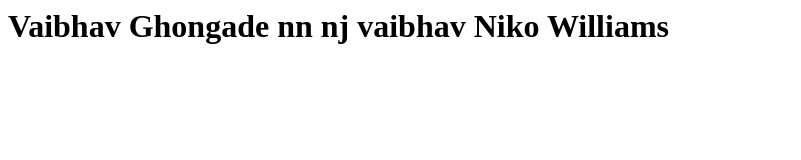
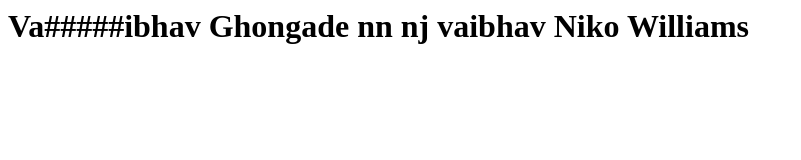
Before and after one commit to vaibhavghongade44/airepo, a plain HTML site: page index.html in a window 1280 px wide. Shown: the whole page, without its empty margins (0-801 px from the left). Drawn offline with Linux system fonts and the light colour scheme.

Commit message:
njnjnjnj

```diff
--- a/index.html
+++ b/index.html
@@ -1 +1 @@
-<h1> Vaibhav Ghongade nn nj vaibhav Niko Williams   </h1>
+<h1> Va#####ibhav Ghongade nn nj vaibhav Niko Williams   </h1>
```
